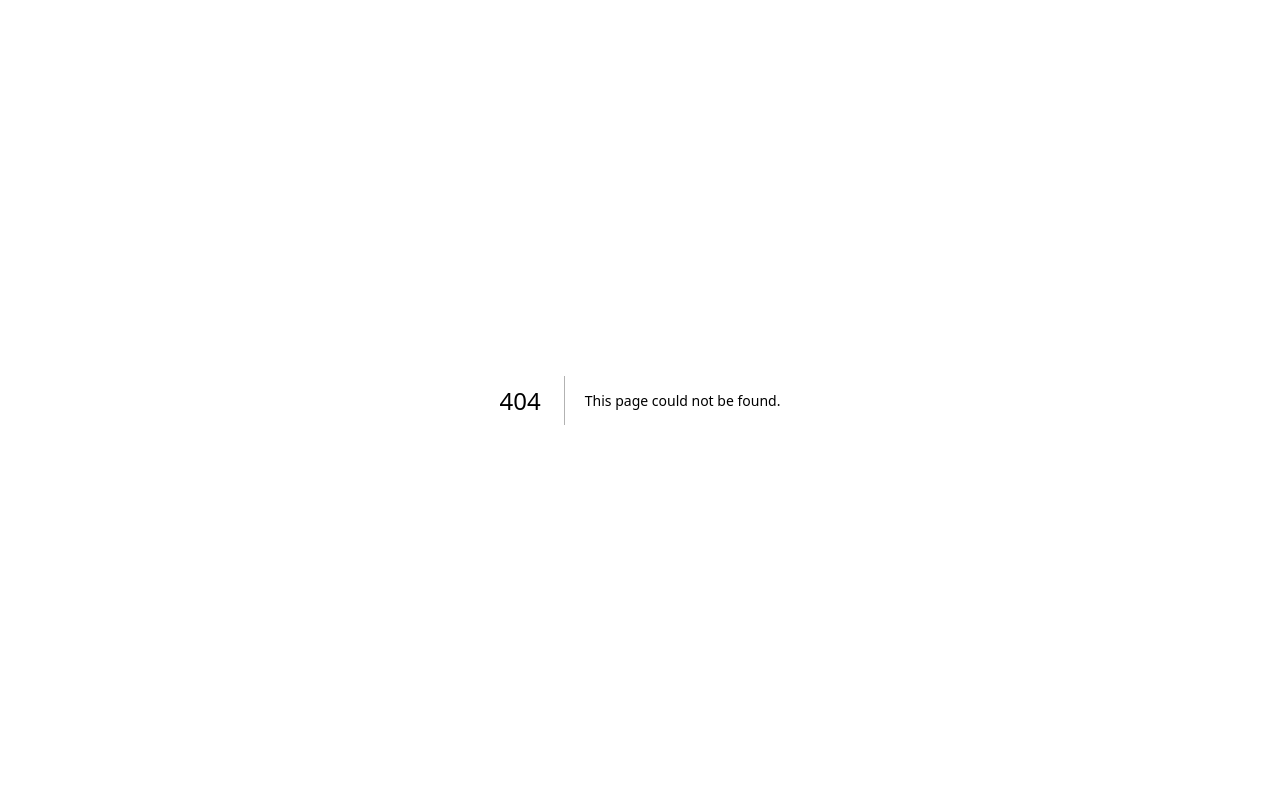
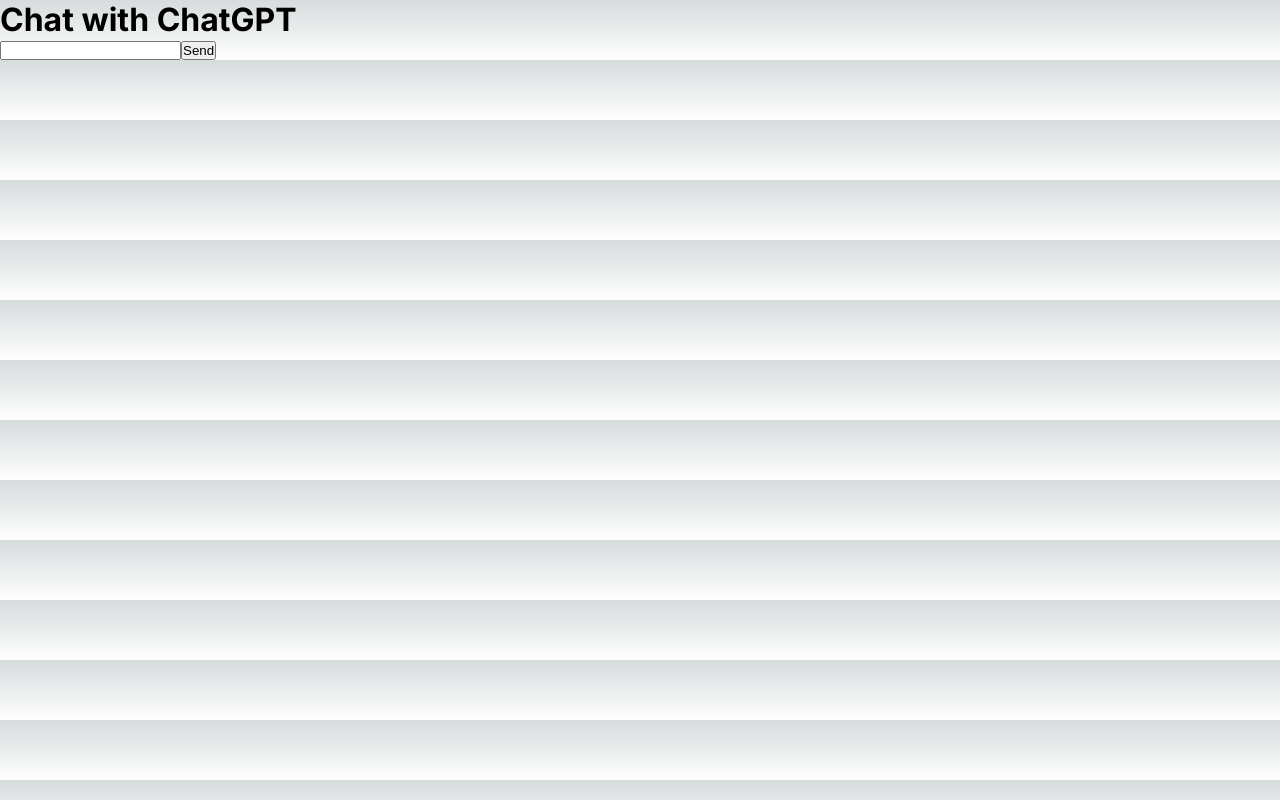
Before and after one commit to DavidYang2149/nextjs-starter, a Next.js app: page /chatbot in a window 1280 px wide. Before the commit this address had no page. Built offline with nearby package versions, Linux system fonts and the light colour scheme.

Commit message:
⚡️ #294 MVP: 불완벽한 챗봇을 만들어라

```diff
--- /dev/null
+++ b/src/app/api/chat/route.ts
@@ -0,0 +1,10 @@
+import { NextRequest, NextResponse } from 'next/server';
+
+export async function POST(req: NextRequest) {
+  const { message } = await req.json();
+
+  // OpenAI API와 통신 로직 (여기서는 예시로 고정된 응답을 사용)
+  const reply = `You said: ${message}`;
+
+  return NextResponse.json({ reply });
+}
--- /dev/null
+++ b/src/app/chatbot/ChatBot.component.tsx
@@ -0,0 +1,30 @@
+'use client';
+
+import styles from './chatbot.module.css';
+
+import { useChatBox } from './useChatBox.hook';
+
+const ChatBot: React.FC = () => {
+  const { messages, input, handleSend, handleChange, handleKeyPress } = useChatBox();
+
+  return (
+    <div>
+      <div>
+        {messages.map((msg, index) => (
+          <div key={index} className={msg.sender === 'user' ? styles.userMessage : styles.botMessage}>
+            {msg.text}
+          </div>
+        ))}
+      </div>
+      <input
+        type="text"
+        value={input}
+        onChange={handleChange}
+        onKeyPress={handleKeyPress}
+      />
+      <button onClick={handleSend}>Send</button>
+    </div>
+  );
+};
+
+export default ChatBot;
--- /dev/null
+++ b/src/app/chatbot/chatbot.module.css
@@ -0,0 +1,17 @@
+.userMessage {
+  background-color: #e1ffc7;
+  align-self: flex-end;
+  margin: 5px;
+  padding: 10px;
+  border-radius: 10px;
+  color: #000000;
+}
+
+.botMessage {
+  background-color: #f1f1f1;
+  align-self: flex-start;
+  margin: 5px;
+  padding: 10px;
+  border-radius: 10px;
+  color: #000000;
+}
--- /dev/null
+++ b/src/app/chatbot/chatbot.store.ts
@@ -0,0 +1,22 @@
+import { create } from 'zustand';
+
+export type Message = {
+  sender: 'user' | 'bot';
+  text: string;
+};
+
+type ChatState = {
+  messages: Message[];
+  input: string;
+  addMessage: (message: Message) => void;
+  setInput: (input: string) => void;
+};
+
+const useChatStore = create<ChatState>((set) => ({
+  messages: [],
+  input: '',
+  addMessage: (message) => set((state) => ({ messages: [...state.messages, message] })),
+  setInput: (input) => set(() => ({ input })),
+}));
+
+export default useChatStore;
--- /dev/null
+++ b/src/app/chatbot/page.tsx
@@ -0,0 +1,12 @@
+import ChatBot from '@/app/chatbot/ChatBot.component';
+
+const Home: React.FC = () => {
+  return (
+    <div>
+      <h1>Chat with ChatGPT</h1>
+      <ChatBot />
+    </div>
+  );
+};
+
+export default Home;
--- /dev/null
+++ b/src/app/chatbot/useChatBox.hook.ts
@@ -0,0 +1,36 @@
+import useChatStore, { Message } from "./chatbot.store";
+
+export const useChatBox = () => {
+  const { messages, input, addMessage, setInput } = useChatStore();
+
+  const handleSend = async () => {
+    if (input.trim() === '') return;
+
+    const userMessage = { sender: 'user', text: input } as Message;
+    addMessage(userMessage);
+
+    const response = await fetch('/api/chat', {
+      method: 'POST',
+      headers: {
+        'Content-Type': 'application/json',
+      },
+      body: JSON.stringify({ message: input }),
+    });
+
+    const data = await response.json();
+    const botMessage = { sender: 'bot', text: data.reply } as Message;
+    addMessage(botMessage);
+
+    setInput('');
+  };
+
+  const handleChange = (e: React.ChangeEvent<HTMLInputElement>) => {
+    setInput(e.target.value);
+  };
+
+  const handleKeyPress = (e: React.KeyboardEvent<HTMLInputElement>) => {
+    if (e.key === 'Enter') handleSend();
+  };
+
+  return { messages, input, handleSend, handleChange, handleKeyPress };
+};
```
